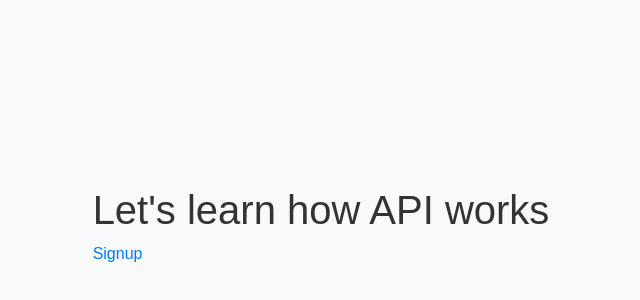
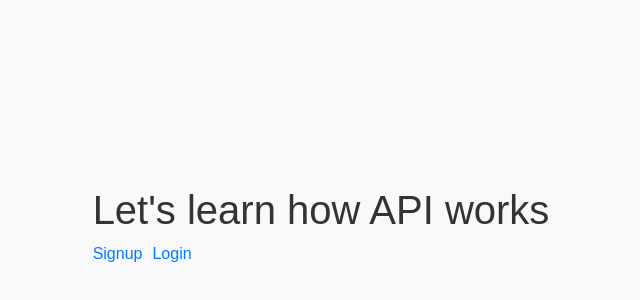
Before and after one commit to alankamei/API, a React (Create React App) app in the folder client/: page / in a window 1280 px wide. Shown: the part 174-474 px from the top of the page, without its empty margins (319-959 px from the left). Built offline with nearby package versions, Linux system fonts and the light colour scheme.

Commit message:
added some basic styling for each page

```diff
--- a/client/src/components/Home.js
+++ b/client/src/components/Home.js
@@ -1,11 +1,15 @@
 import { React} from 'react'
 import {Link} from 'react-router-dom'
-
+import '../styles/home.css'
 function Home() {
   return (
     <div>
         <h1>Let's learn how API works</h1>
+        <div className='link'>
         <Link to='/signup'>Signup</Link>
+        <Link to='/login'>Login</Link>
+        </div>
+
     </div>
   )
 }
--- a/client/src/pages/Login.js
+++ b/client/src/pages/Login.js
@@ -1,6 +1,7 @@
 import React, { useState } from "react";
 import axios from 'axios';
 import '../styles/login.css'; // Import your custom CSS file
+import { Link } from "react-router-dom";
 
 function Login() {
   const [success, setSuccess] = useState(null);
@@ -59,6 +60,7 @@ function Login() {
           />
         </div>
         <button type='submit' className='btn btn-teal'>Login</button>
+        <p>Don't have an account? <Link to='/signin'>Signup</Link></p>
         {success && <p className="text-success">{success}</p>}
         {error && <p className="text-danger">{error}</p>}
       </form>
--- /dev/null
+++ b/client/src/styles/home.css
@@ -0,0 +1,4 @@
+.link{
+    display: flex;
+    gap: 10px;
+}
```
